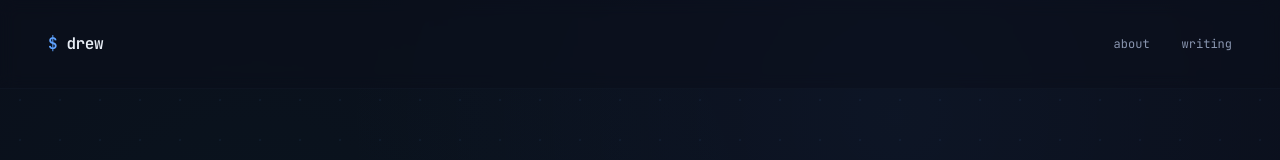
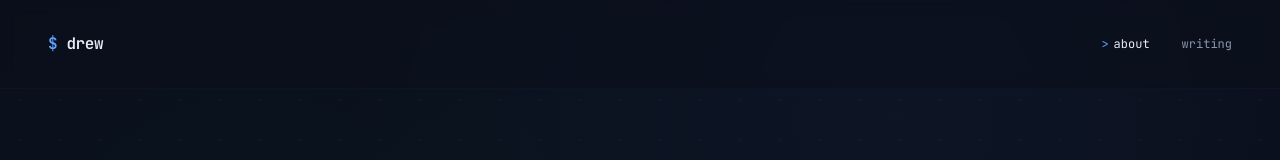
Before and after one commit to drewbolles/drewbolles.com, a Next.js app: page /about in a window 1280 px wide. Shown: the top 160 px of the page. Built offline with nearby package versions, Linux system fonts and the light colour scheme.

Commit message:
feat: convert Header to client component for active state
Use 'usePathname' for active style detection and terminal aesthetic.

Co-authored-by: Drew Bolles <3508672+drewbolles@users.noreply.github.com>

```diff
--- a/app/components/Header.tsx
+++ b/app/components/Header.tsx
@@ -1,6 +1,16 @@
+"use client";
+
 import Link from "next/link";
+import { usePathname } from "next/navigation";
+
+const navLinks = [
+  { href: "/about", label: "about" },
+  { href: "/blog", label: "writing" },
+];
 
 export function Header() {
+  const pathname = usePathname();
+
   return (
     <header className="w-full bg-background/50 backdrop-blur-sm border-b border-border/30 sticky top-0 z-50">
       <div className="flex items-center justify-between px-6 md:px-12 py-8 w-full">
@@ -11,18 +21,27 @@ export function Header() {
           <span className="text-accent-primary">$</span> drew
         </Link>
         <nav className="flex gap-8 items-center">
-          <a
-            href="/about"
-            className="font-mono text-xs text-muted hover:text-accent-primary transition-colors"
-          >
-            about
-          </a>
-          <a
-            href="/blog"
-            className="font-mono text-xs text-muted hover:text-accent-primary transition-colors"
-          >
-            writing
-          </a>
+          {navLinks.map(({ href, label }) => {
+            const isActive = pathname === href || pathname.startsWith(href + "/");
+            return (
+              <Link
+                key={href}
+                href={href}
+                className={`font-mono text-xs transition-colors relative group ${
+                  isActive
+                    ? "text-foreground"
+                    : "text-muted hover:text-foreground"
+                }`}
+              >
+                {isActive && (
+                  <span className="absolute -left-3 text-accent-primary">
+                    &gt;
+                  </span>
+                )}
+                {label}
+              </Link>
+            );
+          })}
         </nav>
       </div>
     </header>
```
